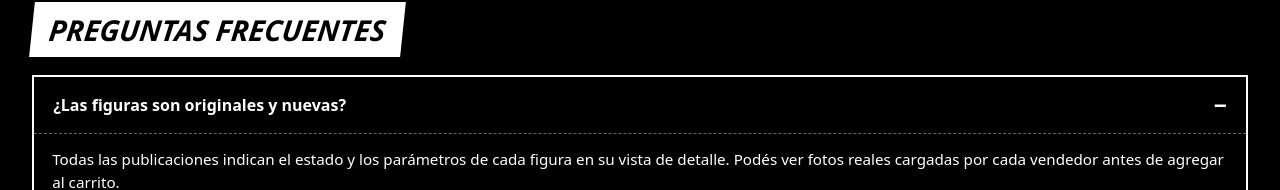
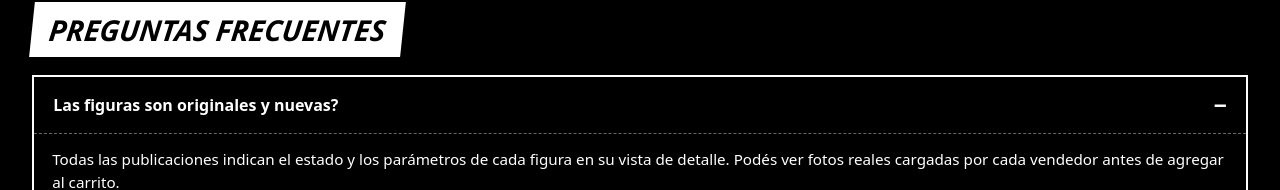
Before and after one commit to rodriguezfrancisco/TPO-APIS-FRONTEND, a React (Vite) app in the folder marketplace/: page /how-to-buy in a window 1280 px wide. Shown: the part 888-1078 px from the top of the page. Built offline with nearby package versions, Linux system fonts and the light colour scheme.

Commit message:
prueba de pregunta

```diff
--- a/marketplace/src/components/HowToBuyContent.jsx
+++ b/marketplace/src/components/HowToBuyContent.jsx
@@ -4,7 +4,7 @@ import './HowToBuyContent.css';
 
 const FAQS = [
     {
-        question: '¿Las figuras son originales y nuevas?',
+        question: 'Las figuras son originales y nuevas?',
         answer: 'Todas las publicaciones indican el estado y los parámetros de cada figura en su vista de detalle. Podés ver fotos reales cargadas por cada vendedor antes de agregar al carrito.'
     },
     {
```
